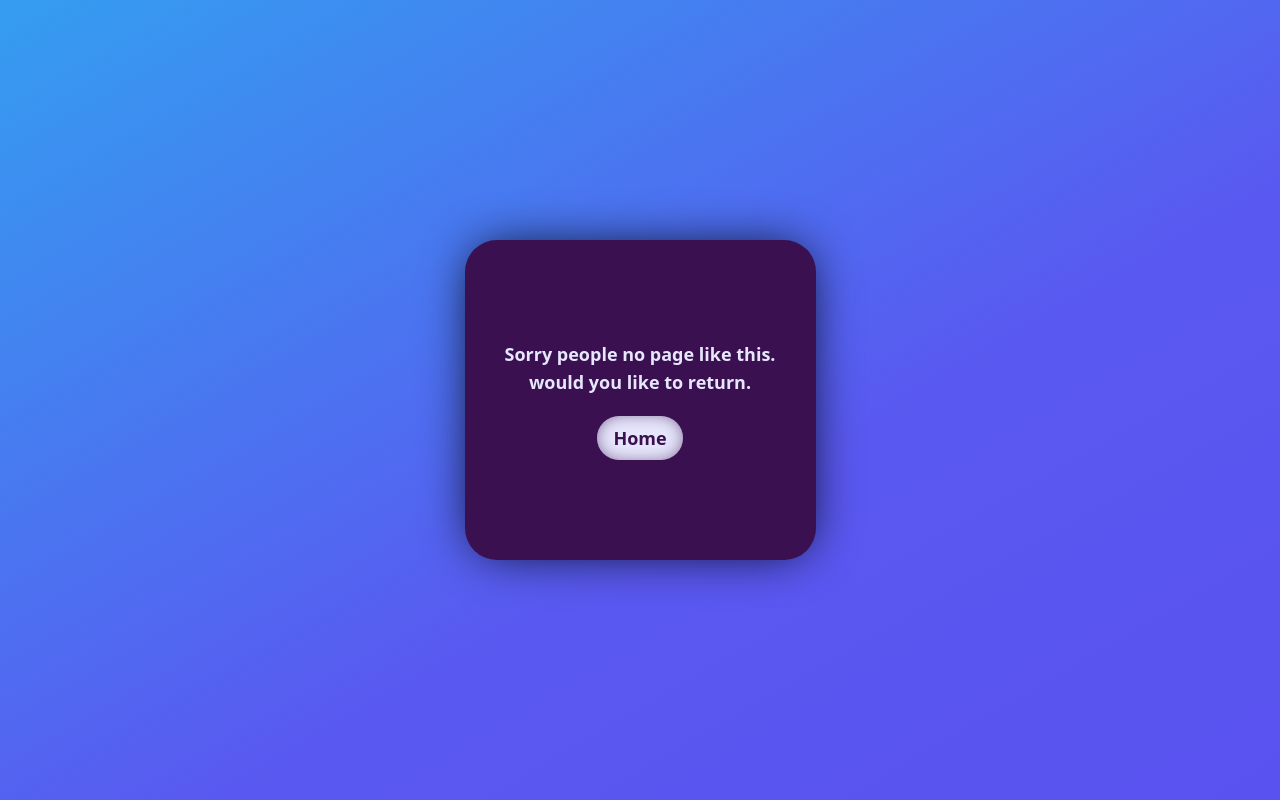
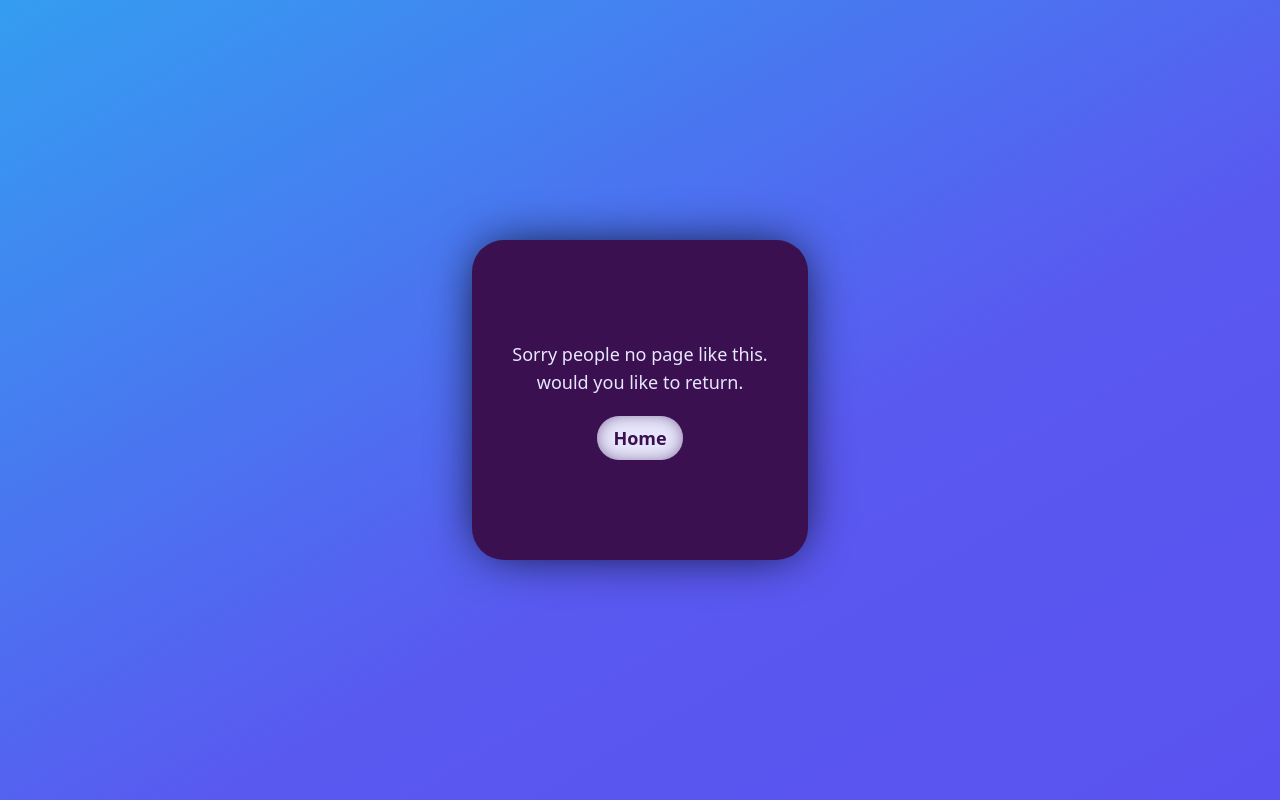
Before and after one commit to jeetchauhan123/UrbanLUX, a React (Vite) app in the folder frontend/: page /cart in a window 1280 px wide. Built offline with nearby package versions, Linux system fonts and the light colour scheme; a web font is replaced by a local one.

Commit message:
Update PageNotFound.jsx

```diff
--- a/frontend/src/pages/PageNotFound.jsx
+++ b/frontend/src/pages/PageNotFound.jsx
@@ -12,7 +12,7 @@
   return (
     <div className="nfoundbg flex flex-col items-center justify-center w-[100vw] h-[100vh] text-lg ">
       <div className="flex flex-col items-center justify-center bg-[#3a1051] px-10 py-25 gap-5 rounded-4xl shadow-[0_0_50px_-10px]">
-        <main className="flex flex-col items-center justify-center text-[#e7e7fc] font-bold">
+        <main className="flex flex-col items-center justify-center text-[#e7e7fc]">
           <p>Sorry people no page like this.</p>
           <p>would you like to return.</p>
         </main>
```
